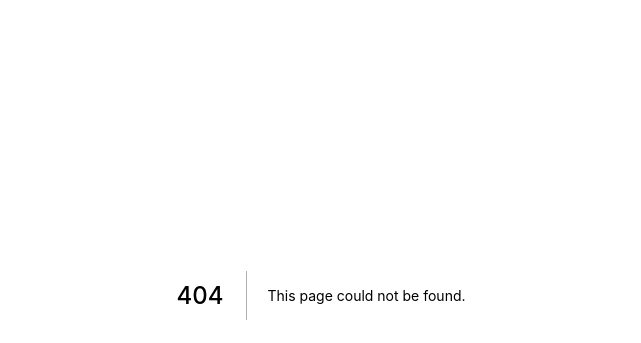
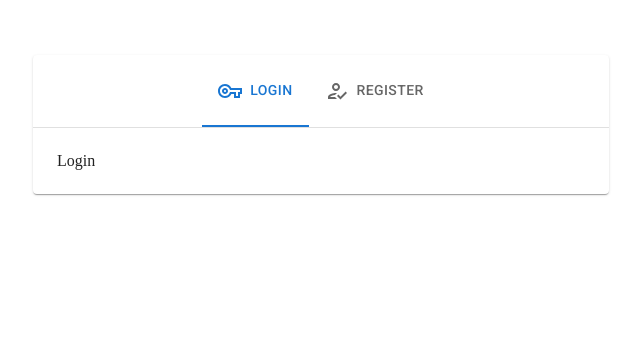
Before and after one commit to stevenmanriqueca/next-jira-app, a Next.js app: page /auth in a window 1280 px wide. Before the commit this address had no page. Shown: the part 105-448 px from the top of the page, without its empty margins (319-960 px from the left). Built offline with nearby package versions, Linux system fonts and the light colour scheme.

Commit message:
Added authentication route and registration and login Tabs

```diff
--- /dev/null
+++ b/components/auth/TabPanel.tsx
@@ -0,0 +1,20 @@
+import { ReactNode } from "react";
+import { Box } from "@mui/material";
+
+interface Props {
+  children: ReactNode;
+  value: number;
+  index: number;
+}
+export const TabPanel = ({ children, value, index }: Props) => {
+  return (
+    <div
+      role="tabpanel"
+      hidden={value !== index}
+      id={`tabpanel-auth-${index}`}
+      aria-labelledby={`auth-tab-${index}`}
+    >
+      {value === index && <Box sx={{ p: 3 }}>{children}</Box>}
+    </div>
+  );
+};
--- /dev/null
+++ b/components/layout/AuthLayout.tsx
@@ -0,0 +1,30 @@
+import { FC, ReactNode } from "react";
+import Head from "next/head";
+import { Box } from "@mui/material";
+
+interface Props {
+	children: ReactNode;
+	title: string;
+}
+
+export const AuthLayout: FC<Props> = ({ children, title }) => {
+	return (
+		<>
+			<Head>
+				<title>{title}</title>
+			</Head>
+			<main>
+				<Box
+					sx={{
+						height: "100vh",
+						position: "relative",
+						display: "flex",
+						justifyContent: "center",
+					}}
+				>
+					{children}
+				</Box>
+			</main>
+		</>
+	);
+};
--- /dev/null
+++ b/components/layout/index.ts
@@ -0,0 +1 @@
+export { AuthLayout } from "./AuthLayout";
--- /dev/null
+++ b/pages/_document.tsx
@@ -0,0 +1,33 @@
+import Document, {
+  DocumentContext,
+  Html,
+  Head,
+  Main,
+  NextScript,
+} from "next/document";
+
+class MyDocument extends Document {
+  static async getInitialProps(ctx: DocumentContext) {
+    const initialProps = await Document.getInitialProps(ctx);
+    return initialProps;
+  }
+
+  render() {
+    return (
+      <Html>
+        <Head>
+          <link
+            rel="stylesheet"
+            href="https://fonts.googleapis.com/css?family=Roboto:300,400,500,700&display=swap"
+          />
+        </Head>
+        <body>
+          <Main />
+          <NextScript />
+        </body>
+      </Html>
+    );
+  }
+}
+
+export default MyDocument;
--- /dev/null
+++ b/pages/auth/index.tsx
@@ -0,0 +1,50 @@
+import { useState, SyntheticEvent } from "react";
+import { NextPage } from "next";
+import { Paper, Box, Tabs, Tab } from "@mui/material";
+import { TabPanel } from "../../components/auth/TabPanel";
+import { AuthLayout } from "../../components/layout";
+import VpnKeyOutlinedIcon from "@mui/icons-material/VpnKeyOutlined";
+import HowToRegOutlinedIcon from "@mui/icons-material/HowToRegOutlined";
+
+const AuthPage: NextPage = () => {
+  const [value, setValue] = useState<number>(0);
+
+  const handleChange = (_event: SyntheticEvent, newValue: number) => {
+    setValue(newValue);
+  };
+
+  //TODO : MAKE  BREAKPOINTS IN THE PAPER TO RESPONSIVE
+  return (
+    <AuthLayout title={value === 0 ? "Auth | Login" : "Auth | Register"}>
+      <Paper sx={{ width: "45%", position: "absolute", top: "20%" }}>
+        <Box sx={{ borderBottom: 1, borderColor: "divider" }}>
+          <Tabs
+            value={value}
+            onChange={handleChange}
+            aria-label="Auth tabs"
+            centered
+          >
+            <Tab
+              label="Login"
+              icon={<VpnKeyOutlinedIcon />}
+              iconPosition="start"
+            />
+            <Tab
+              label="Register"
+              icon={<HowToRegOutlinedIcon />}
+              iconPosition="start"
+            />
+          </Tabs>
+        </Box>
+        <TabPanel value={value} index={0}>
+          Login
+        </TabPanel>
+        <TabPanel value={value} index={1}>
+          Register
+        </TabPanel>
+      </Paper>
+    </AuthLayout>
+  );
+};
+
+export default AuthPage;
--- a/styles/globals.css
+++ b/styles/globals.css
@@ -1,16 +1,4 @@
-html,
-body {
-  padding: 0;
-  margin: 0;
-  font-family: -apple-system, BlinkMacSystemFont, Segoe UI, Roboto, Oxygen,
-    Ubuntu, Cantarell, Fira Sans, Droid Sans, Helvetica Neue, sans-serif;
+* {
+	margin: 0px;
+	padding: 0px;
 }
-
-a {
-  color: inherit;
-  text-decoration: none;
-}
-
-* {
-  box-sizing: border-box;
-}
```
